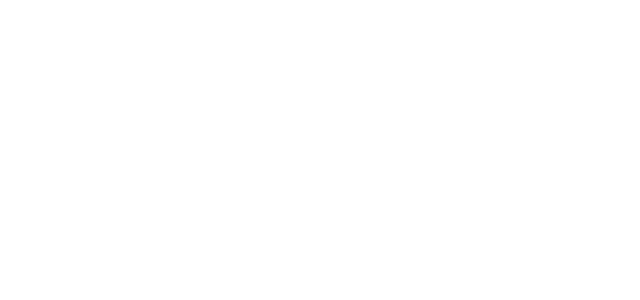
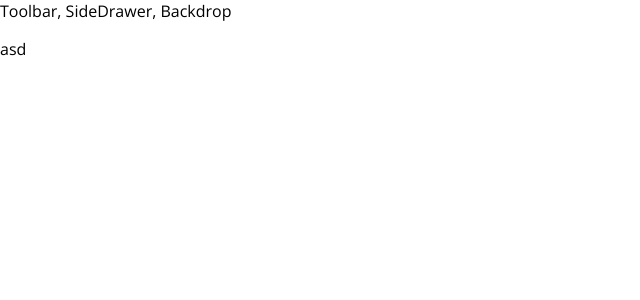
Before and after one commit to sumitsingh2809/Burger-Builder, a React (Create React App) app: page / in a window 1280 px wide. Shown: the top 300 px of the page, without its empty margins (0-640 px from the left). Built offline with nearby package versions, Linux system fonts and the light colour scheme.

Commit message:
Creating a layout component

```diff
--- a/src/App.js
+++ b/src/App.js
@@ -1,10 +1,17 @@
-import React from 'react';
+import React, { Component } from 'react';
 
-function App() {
-  return (
-    <div>
-    </div>
-  );
+import Layout from './components/Layout/Layout';
+
+class App extends Component {
+    render() {
+        return (
+            <div>
+                <Layout>
+                    <p>asd</p>
+                </Layout>
+            </div>
+        );
+    }
 }
 
 export default App;
--- /dev/null
+++ b/src/components/Layout/Layout.js
@@ -0,0 +1,12 @@
+import React from 'react';
+
+import Aux from '../../hoc/Aux';
+
+const layout = (props) => (
+    <Aux>
+        <div>Toolbar, SideDrawer, Backdrop</div>
+        <main>{props.children}</main>
+    </Aux>
+);
+
+export default layout;
--- /dev/null
+++ b/src/hoc/Aux.js
@@ -0,0 +1,3 @@
+const aux = (props) => props.children;
+
+export default aux;
--- a/src/index.css
+++ b/src/index.css
@@ -1,13 +1,11 @@
 body {
-  margin: 0;
-  font-family: -apple-system, BlinkMacSystemFont, 'Segoe UI', 'Roboto', 'Oxygen',
-    'Ubuntu', 'Cantarell', 'Fira Sans', 'Droid Sans', 'Helvetica Neue',
-    sans-serif;
-  -webkit-font-smoothing: antialiased;
-  -moz-osx-font-smoothing: grayscale;
+    margin: 0;
+    font-family: 'Open Sans', -apple-system, BlinkMacSystemFont, 'Segoe UI', 'Roboto', 'Oxygen',
+        'Ubuntu', 'Cantarell', 'Fira Sans', 'Droid Sans', 'Helvetica Neue', sans-serif;
+    -webkit-font-smoothing: antialiased;
+    -moz-osx-font-smoothing: grayscale;
 }
 
 code {
-  font-family: source-code-pro, Menlo, Monaco, Consolas, 'Courier New',
-    monospace;
+    font-family: 'Open Sans', source-code-pro, Menlo, Monaco, Consolas, 'Courier New', monospace;
 }
```
